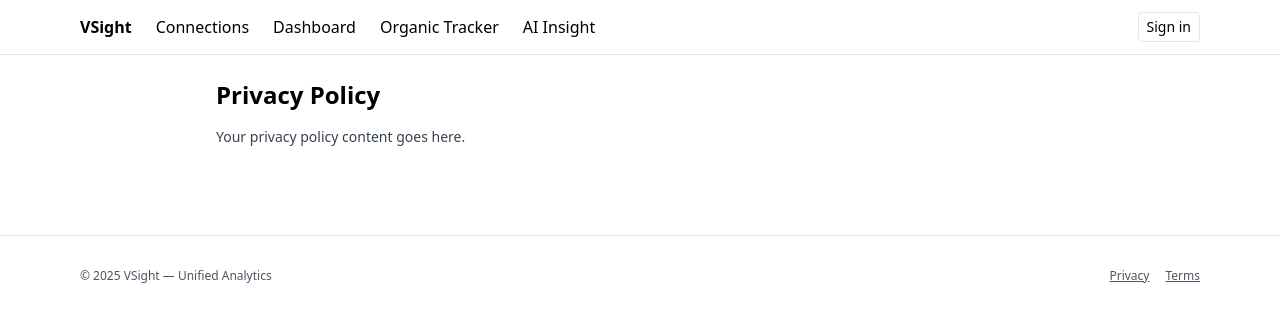
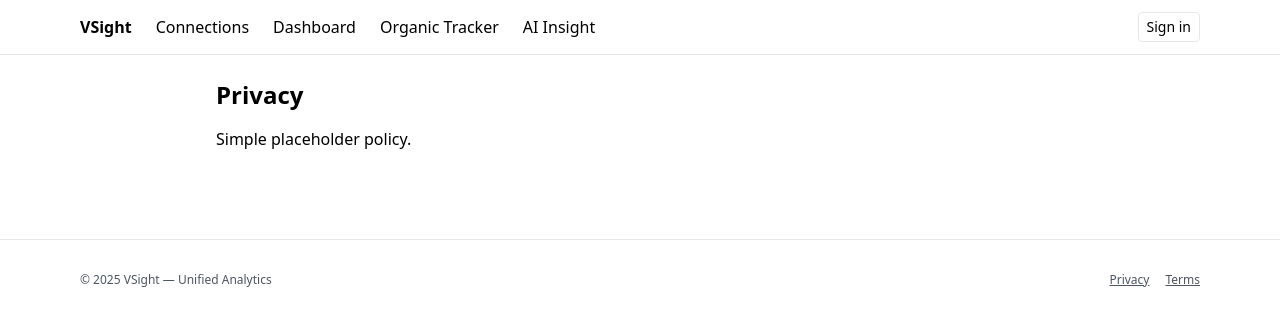
Before and after one commit to Vaibh-v/vsight, a Next.js app: page /privacy in a window 1280 px wide. Shown: the top 326 px of the page. Built offline with nearby package versions, Linux system fonts and the light colour scheme; no server answers.

Commit message:
Update privacy.tsx

```diff
--- a/pages/privacy.tsx
+++ b/pages/privacy.tsx
@@ -1,9 +1,3 @@
-// pages/privacy.tsx
 export default function Privacy() {
-  return (
-    <main className="max-w-4xl mx-auto p-6 space-y-4">
-      <h1 className="text-2xl font-semibold">Privacy Policy</h1>
-      <p className="text-gray-700 text-sm">Your privacy policy content goes here.</p>
-    </main>
-  );
+  return <main className="max-w-4xl mx-auto p-6"><h1 className="text-2xl font-semibold mb-4">Privacy</h1><p>Simple placeholder policy.</p></main>;
 }
```
